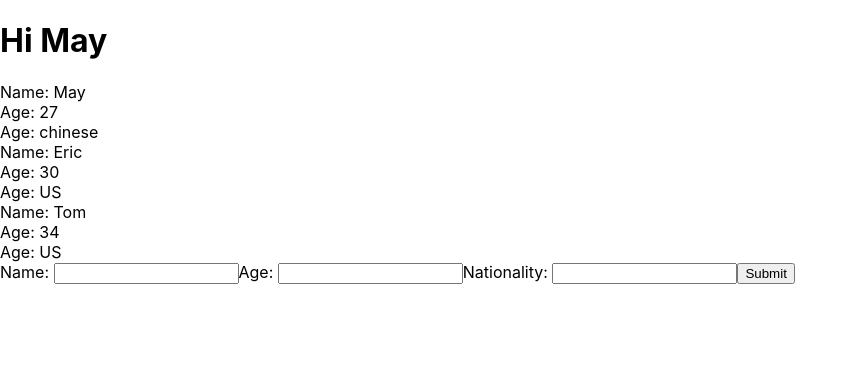
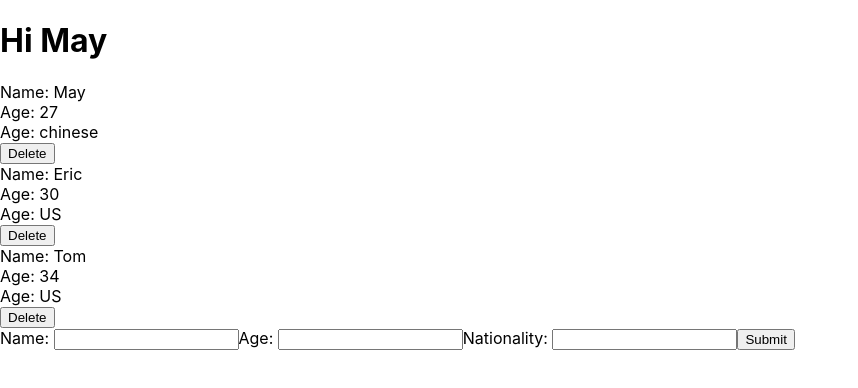
Before and after one commit to kongjieyu/React-Redux2, a React (Create React App) app in the folder my-app/: page / in a window 1280 px wide. Shown: the top 388 px of the page, without its empty margins (0-858 px from the left). Built offline with nearby package versions, Linux system fonts and the light colour scheme.

Commit message:
function of deleting the information

```diff
--- a/my-app/src/App.js
+++ b/my-app/src/App.js
@@ -19,14 +19,22 @@ class App extends Component {
     this.setState({
       information: newInformation
     })
-
+  }
+  deleteInfor = (id) => {
+    console.log(id)
+    let newInformationAfterDelete = this.state.information.filter(information => {
+      return information.id !== id
+    });
+    this.setState({
+      information: newInformationAfterDelete
+    })
   }
   render() {
     //pass the state to the child component
     return (
       <div className="App">
         <h1>Hi May</h1>
-          <May information={this.state.information} />
+          <May deleteInfor={this.deleteInfor} information={this.state.information} />
           <AddInfor addInfor={this.addInfor}/>
       </div>
     );
--- a/my-app/src/May.js
+++ b/my-app/src/May.js
@@ -7,7 +7,7 @@ const May = (props) => {
       //console.log(this.props);
      //we want to access to variable name and variable age from the parent module
      //get the List of information from the parent Component
-     const {information} = props;
+     const {information, deleteInfor} = props;
      //initialize a new variable and
      //map method in JS : taking an array and map that array to a new array
 
@@ -35,6 +35,7 @@ const May = (props) => {
                  <div>Name: {information.name}</div>
                  <div>Age: {information.age}</div>
                  <div>Age: {information.nationality}</div>
+                 <button onClick={() => {deleteInfor(information.id)}}>Delete</button>
              </div>
         ): null;
     });
```
